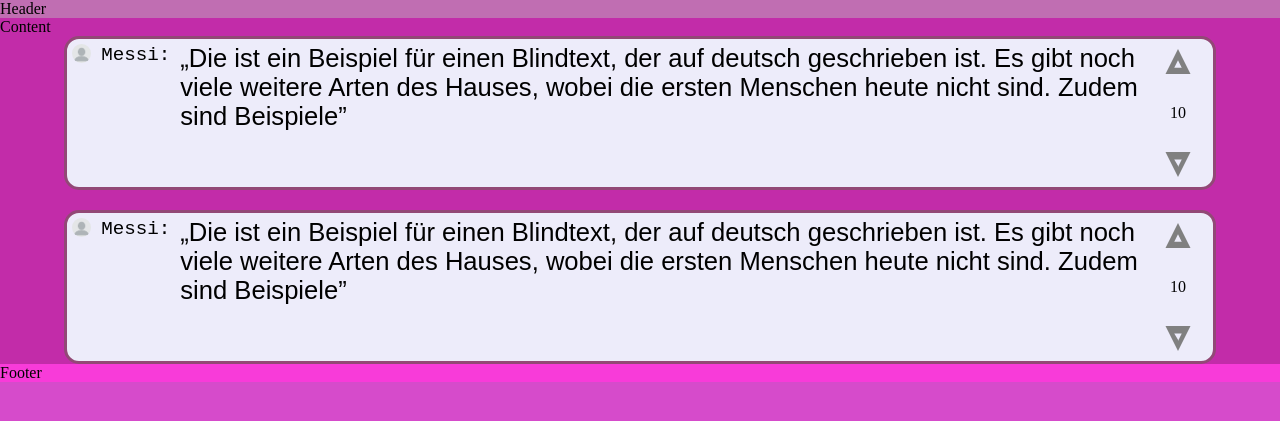
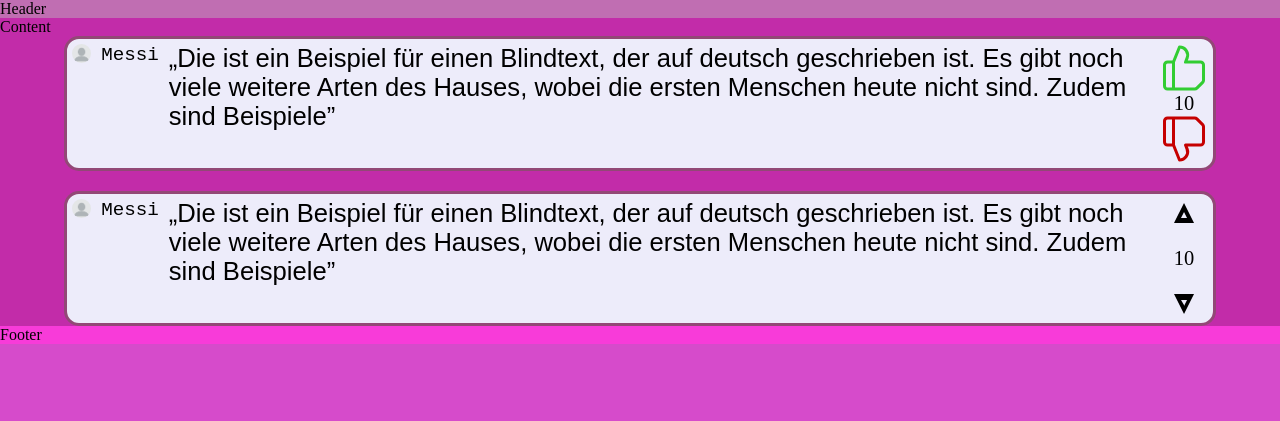
Before and after one commit to Kalbra/Out-of-Context, a Flask app: page / in a window 1280 px wide. Shown: the top 421 px of the page. Run offline with Flask 3, Linux system fonts and the light colour scheme.

Commit message:
changeed voting esstem und sooo

```diff
--- a/api/static/style.css
+++ b/api/static/style.css
@@ -37,6 +37,8 @@
     font-size: var(--main-comment-p-font-size);
     margin: 0px;
     font-family: var(--main-comment-p-font-family);
+
+
 }
 
 .comment .comment-text::before {
@@ -54,9 +56,6 @@
     font-size: var(--main-comment-author-font-size);
 }
 
-.comment .comment-author::after {
-    content: ':'; /* Macht ein : nach dem Authornamen */
-}
 
 .comment img {
     width: var(--main-comment-img-width); /* setzt die Breite des Bildes */
@@ -70,19 +69,24 @@
     display: flex;
     flex-direction: column;
     align-items: center;
-    margin-right: var(--main-comment-votes-margin-right);
+
+    width: var(--Vote-Div-Width);
+}
+
+.vote-up svg {
+    fill: limegreen;
+}
+
+.vote-down svg {
+    fill: Red;
 }
 
 .vote-arrow {
-    width: var(--main-vote-arrow-width);
-    height: var(--main-vote-arrow-height);
-    fill: var(--main-vote-arrow-color);
     cursor: pointer;
 }
 
 .vote-count {
-    font-size: var(--main-vote-count-font-size);
-    font-family: var(--main-vote-count-font-family);
+    font-size: calc(var(--Vote-Div-Width) / 5);
 }
 
 
@@ -113,9 +117,7 @@
         --main-comment-author-font-size: 1.5vw;
         --main-commment-container-gap: 10px;
 
-        --main-vote-arrow-height: 60px;
-        --main-vote-arrow-height: 60px;
-        --main-vote-arrow-color: grey;
+        --Vote-Div-Width: 8vw;
 
       }
 }
@@ -138,6 +140,8 @@
         --main-commment-author-font-family: 'Courier New', Courier, monospace;
         --main-comment-author-font-size: 2.5vw;
         --main-commment-container-gap: 10px;
+
+        --Vote-Div-Width: 30vw;
       }
 }
 
@@ -159,5 +163,9 @@
         --main-commment-author-font-family: 'Courier New', Courier, monospace;
         --main-comment-author-font-size: 4vw;
         --main-commment-container-gap: 10px;
+
+        --Vote-Div-Width: 50vw;
       }
+
+    /*Mach den Author im Feld über der Text sonst kann man ihn nicht mehr lesen*/
 }
--- a/api/templates/index.html
+++ b/api/templates/index.html
@@ -3,6 +3,7 @@
 <head>
     <meta charset="UTF-8">
     <title>FlaskApp</title>
+    <meta name="viewport" content="width=device-width, initial-scale=1.0">
     <link rel="stylesheet" href="../static/style.css">
 </head>
 <body>
@@ -22,13 +23,11 @@
 
 
                     <div class="comment-votes">
-                        <svg class="vote-arrow up-arrow" xmlns="http://www.w3.org/2000/svg" viewBox="0 0 24 24">
-                            <path d="M12 2L7 12h10L12 2zm0 4.5l1.5 3H10.5l1.5-3z"/>
-                        </svg>
-                        <div class="vote-count">10</div>
-                        <svg class="vote-arrow down-arrow" xmlns="http://www.w3.org/2000/svg" viewBox="0 0 24 24">
-                            <path d="M12 22l5-10H7l5 10zm0-4.5L10.5 15h3l-1.5 3z"/>
-                        </svg>
+                            <svg style="fill: limegreen;" xmlns="http://www.w3.org/2000/svg" viewBox="0 0 32 32"><path d="M27 11h-8.52L19 9.8A6.42 6.42 0 0 0 13 1a1 1 0 0 0-.93.63L8.32 11H5a3 3 0 0 0-3 3v14a3 3 0 0 0 3 3h18.17a3 3 0 0 0 2.12-.88l3.83-3.83a3 3 0 0 0 .88-2.12V14a3 3 0 0 0-3-3zM4 28V14a1 1 0 0 1 1-1h3v16H5a1 1 0 0 1-1-1zm24-3.83a1 1 0 0 1-.29.71l-3.83 3.83a1.05 1.05 0 0 1-.71.29H10V12.19l3.66-9.14a4.31 4.31 0 0 1 3 1.89 4.38 4.38 0 0 1 .44 4.12l-1 2.57A1 1 0 0 0 17 13h10a1 1 0 0 1 1 1z" data-name="thumb up android app aplication phone"/></svg>
+
+                            <div class="vote-count">10</div>
+
+                            <svg style="fill: #c60000;" xmlns="http://www.w3.org/2000/svg" viewBox="0 0 32 32"><path d="m29.12 5.71-3.83-3.83A3 3 0 0 0 23.17 1H5a3 3 0 0 0-3 3v14a3 3 0 0 0 3 3h3.32l3.75 9.37A1 1 0 0 0 13 31a6.42 6.42 0 0 0 6-8.8l-.52-1.2H27a3 3 0 0 0 3-3V7.83a3 3 0 0 0-.88-2.12zM4 18V4a1 1 0 0 1 1-1h3v16H5a1 1 0 0 1-1-1zm24 0a1 1 0 0 1-1 1H17a1 1 0 0 0-.93 1.37l1 2.57a4.38 4.38 0 0 1-.44 4.12 4.31 4.31 0 0 1-3 1.89L10 19.81V3h13.17a1 1 0 0 1 .71.29l3.83 3.83a1 1 0 0 1 .29.71z" data-name="thumb down android app aplication phone"/></svg>
                     </div>
 
                 </div>
```
